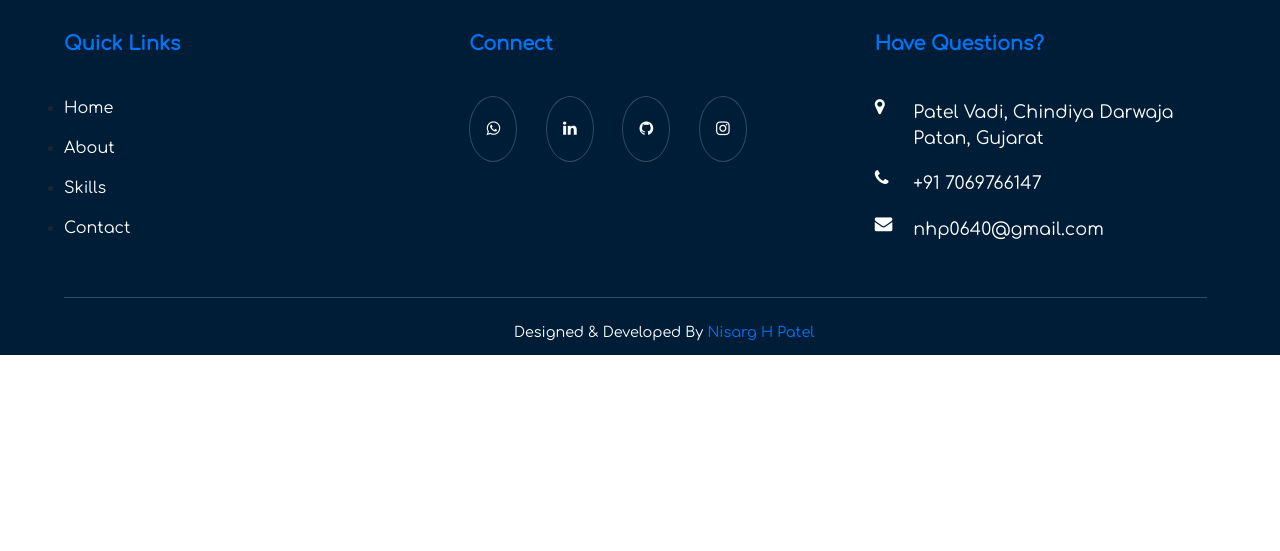
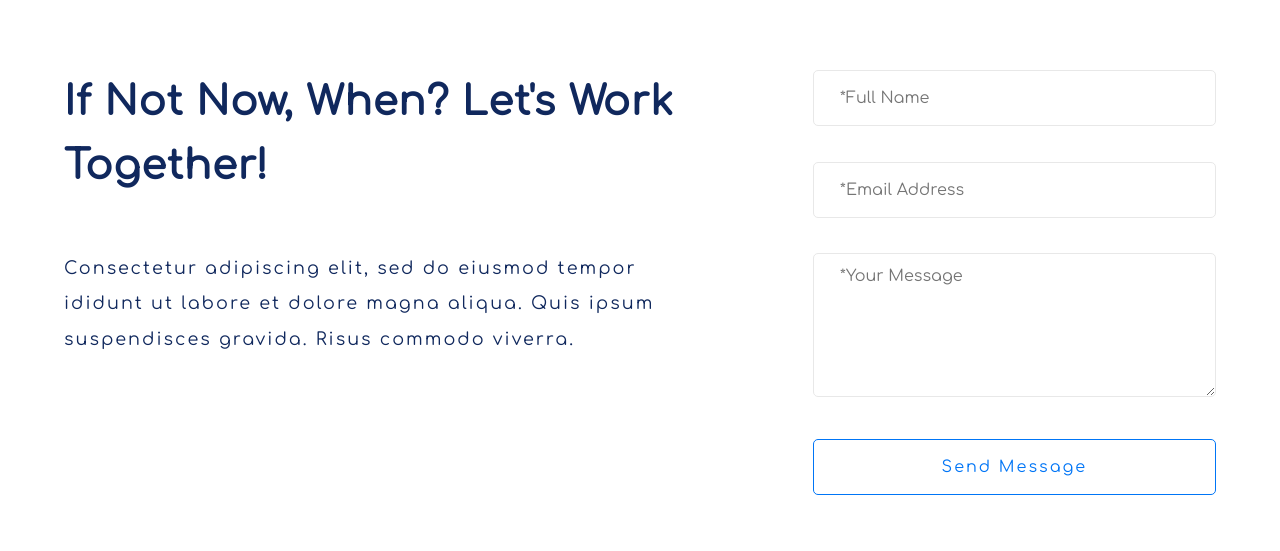
Before and after one commit to Nis41/myportfolio, a React (Create React App) app: page /contact in a window 1280 px wide. Shown: the part 368-919 px from the top of the page. Before the commit the page ends 800 px from the top, so only its background shows below. Built offline with nearby package versions, Linux system fonts and the light colour scheme.

Commit message:
contact page 1.0 completed... form without validations

```diff
--- a/src/Components/Common/Footer/Footer.css
+++ b/src/Components/Common/Footer/Footer.css
@@ -25,6 +25,7 @@
 .footerLi a {
   color: #fff;
   font-size: 1em;
+  text-decoration: none;
 }
 
 .footerLi a:focus {
--- /dev/null
+++ b/src/Components/ContactPage/ContactForm.jsx
@@ -0,0 +1,67 @@
+import React from "react";
+
+const ContactForm = () => {
+  const isValidationError = false;
+  return (
+    <div className="contactFormMain">
+      <h3
+        className="title getInTouch"
+        style={{ fontSize: "1.3em", color: "#10285d" }}
+      >
+        Get in Touch
+      </h3>
+      <div className="contactFormDiv">
+        <form action="">
+          <div className="formInputGroup">
+            <input
+              className="formInputs"
+              type="text"
+              name="userName"
+              placeholder="*Full Name"
+            />
+            {isValidationError && (
+              <span className="validationErrorMessage">
+                Please enter your name...!!!
+              </span>
+            )}
+          </div>
+
+          <div className="formInputGroup">
+            <input
+              className="formInputs"
+              type="text"
+              name="userEmail"
+              placeholder="*Email Address"
+            />
+            {isValidationError && (
+              <span className="validationErrorMessage">
+                Please enter your valid email...!!!
+              </span>
+            )}
+          </div>
+          <div className="formInputGroup">
+            <textarea
+              className="formInputs"
+              name="userMessage"
+              placeholder="*Your Message"
+            ></textarea>
+            {isValidationError && (
+              <span className="validationErrorMessage">
+                Please enter message...!!!
+              </span>
+            )}
+          </div>
+          {/* <div className="formInputGroup"> */}
+          <input
+            type="submit"
+            className="formInputs submitBtn"
+            value="Send Message"
+          />
+          {/* </div> */}
+        </form>
+      </div>
+    </div>
+  );
+};
+
+export default ContactForm;
--- a/src/Components/ContactPage/ContactPage.css
+++ b/src/Components/ContactPage/ContactPage.css
@@ -2,3 +2,164 @@
   height: auto;
   width: 100%;
 }
+
+.contactPageContent {
+  padding: 15% 5% 12% 5%;
+}
+
+.contactTitle {
+  font-size: 1.5em;
+  font-weight: 600;
+  line-height: 1.6;
+  color: #10285d;
+  letter-spacing: 1px;
+}
+
+.contactText {
+  margin-top: 2em;
+  font-size: 1em;
+  color: #10285d;
+  font-weight: 500;
+  line-height: 1.6;
+  letter-spacing: 1px;
+}
+
+.contactFormMain {
+  padding-top: 10%;
+}
+
+.contactFormDiv {
+  padding-top: 10%;
+}
+
+.formInputs {
+  background: #fff;
+  width: 100%;
+  padding: 10px 26px;
+  color: #a3a3a3;
+  font-weight: 500;
+  text-transform: capitalize;
+  border: 1px solid #e8e8e8;
+  border-radius: 5px;
+  outline-color: #77b7ff;
+  margin-bottom: 0.4em;
+}
+
+.formInputGroup {
+  margin-bottom: 1.8em;
+}
+
+.validationError {
+  border: 1px solid red;
+}
+.validationErrorMessage {
+  color: red;
+  font-size: 0.8em;
+  margin-left: 0.4em;
+  text-transform: capitalize;
+}
+
+input {
+  height: 3.5em;
+}
+
+textarea {
+  height: 9em;
+}
+
+.formInputs:focus {
+  color: #10285d;
+}
+
+.submitBtn {
+  border: 1px solid #77b7ff;
+  border: 1px solid #0075f6;
+  color: #77b7ff;
+  color: #0075f6;
+  /* background: #0075f6;
+  background: #77b7ff;
+  color: #fff;
+  border: none; */
+  letter-spacing: 2px;
+  transition: all 0.4s ease;
+}
+
+@media screen and (min-width: 480px) {
+}
+
+@media screen and (min-width: 600px) {
+  .contactPageContent {
+    padding: 10% 5%;
+  }
+}
+
+@media screen and (min-width: 800px) {
+  .contactPageContent {
+    padding: 8% 5%;
+  }
+  .contactFormMain {
+    padding-top: 6%;
+  }
+
+  .contactFormDiv {
+    padding-top: 7%;
+  }
+}
+
+@media screen and (min-width: 1025px) {
+  .contactPageContent {
+    display: flex;
+  }
+  .contactTextMain {
+    /* flex: 1; */
+    width: 55%;
+  }
+  .contactFormMain {
+    /* flex: 1; */
+    width: 35%;
+  }
+
+  .getInTouch {
+    display: none;
+  }
+
+  .contactPageContent {
+    padding: 8% 5%;
+  }
+
+  .contactTitle {
+    font-size: 2.5em;
+    /* font-weight: 600; */
+    /* line-height: 1.6; */
+    /* color: #10285d; */
+    /* letter-spacing: 1px; */
+  }
+
+  .contactText {
+    margin-top: 3em;
+    font-size: 1.1em;
+    /* color: #10285d; */
+    /* font-weight: 500; */
+    line-height: 2;
+    letter-spacing: 2px;
+  }
+
+  .contactFormMain {
+    padding-top: 0%;
+    margin-left: 10%;
+  }
+
+  .contactFormDiv {
+    padding-top: 0%;
+  }
+
+  .submitBtn:hover {
+    background: #77b7ff;
+    background: #0075f6;
+    color: #fff;
+    border: none;
+  }
+}
+
+@media screen and (min-width: 1280px) {
+}
--- a/src/Components/ContactPage/ContactPage.jsx
+++ b/src/Components/ContactPage/ContactPage.jsx
@@ -1,10 +1,17 @@
 import React from "react";
 import PageTitleBg from "../Common/PageTitleBg/PageTitleBg";
+import ContactText from "./ContactText";
+import ContactForm from "./ContactForm";
+
 import "./ContactPage.css";
 const ContactPage = () => {
   return (
     <div className="contactPageMain">
       <PageTitleBg pageTitle="Contact Me" />
+      <div className="contactPageContent">
+        <ContactText />
+        <ContactForm />
+      </div>
     </div>
   );
 };
--- /dev/null
+++ b/src/Components/ContactPage/ContactText.jsx
@@ -0,0 +1,16 @@
+import React from "react";
+
+const ContactText = () => {
+  return (
+    <div className="contactTextMain">
+      <h4 className="contactTitle">If Not Now, When? Let's Work Together!</h4>
+      <p className="contactText">
+        Consectetur adipiscing elit, sed do eiusmod tempor ididunt ut labore et
+        dolore magna aliqua. Quis ipsum suspendisces gravida. Risus commodo
+        viverra.
+      </p>
+    </div>
+  );
+};
+
+export default ContactText;
```
